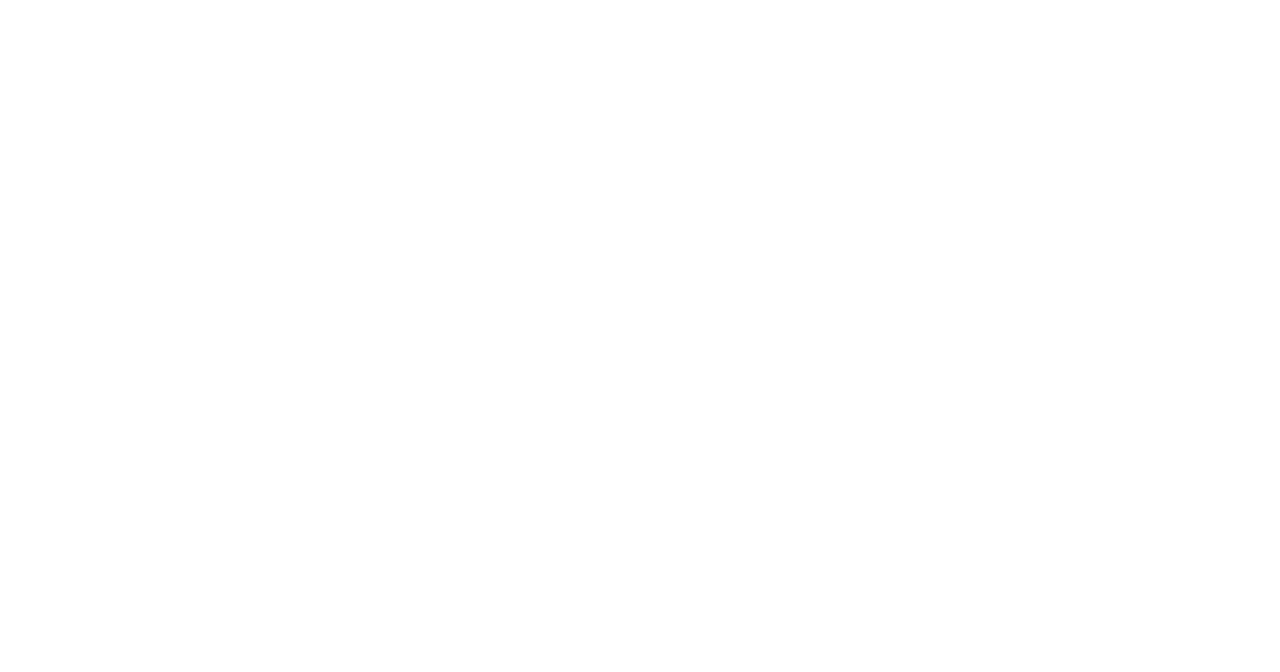
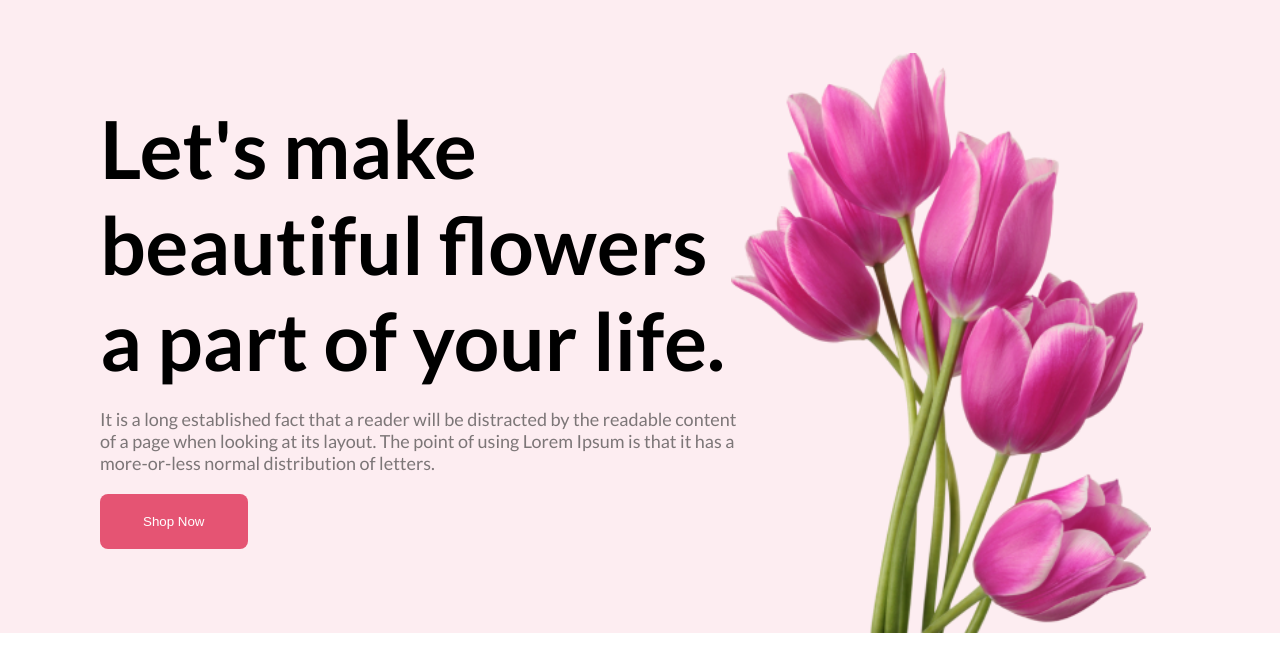
Before and after one commit to red-one12/p-hero-flower-shop, a plain HTML site: page index.html in a window 1280 px wide. Drawn offline with Linux system fonts and the light colour scheme.

Commit message:
header done

```diff
--- a/index.html
+++ b/index.html
@@ -1,12 +1,29 @@
 <!DOCTYPE html>
 <html lang="en">
+
 <head>
     <meta charset="UTF-8">
     <meta name="viewport" content="width=device-width, initial-scale=1.0">
     <title>Flower Shop</title>
     <link rel="stylesheet" href="style/style.css">
 </head>
+
 <body>
+    <header class="lato bg-light-color">
+        <div class="content-div">
+            <h1>Let's make beautiful flowers a part of your life.</h1>
+            <p>It is a long established fact that a reader will be distracted by the readable content of a page when
+                looking at its layout. The point of using Lorem Ipsum is that it has a more-or-less normal distribution
+                of letters.</p>
+            <button class="btn">Shop Now</button>
+        </div>
+    </header>
+    <main>
 
+    </main>
+    <footer>
+
+    </footer>
 </body>
+
 </html>
--- a/style/style.css
+++ b/style/style.css
@@ -1,7 +1,55 @@
-
+@import url('https://fonts.googleapis.com/css2?family=Lato:ital,wght@0,100;0,300;0,400;0,700;0,900;1,100;1,300;1,400;1,700;1,900&display=swap');
 
 *{
     margin: 0;
     padding: 0;
     box-sizing: border-box;
 }
+
+
+
+/* shared class */
+.lato{
+    font-family: "Lato", sans-serif;
+}
+.bg-light-color{
+    background-color: rgba(229, 84, 115, 0.100);
+}
+.btn{
+    padding: 20px 43px;
+    border-radius: 8px;
+    background-color: #E55473;
+    color: white;
+    border: none;
+}
+
+
+
+  /* header starting...  */
+  header{
+    padding: 100px 100px 0px 100px;
+    display: flex;
+    justify-content: space-between;
+    align-items: center;
+    background-image: url(/images/pngwing\ 6.png);
+    background-repeat: no-repeat;
+    background-size: 420px;
+    background-position: 85% bottom;
+  }
+  header .content-div{
+    width: 60%;
+    height: 100%;
+    display: flex;
+    flex-direction: column;
+    justify-content: space-between;
+    align-items: start;
+    gap: 20px;
+    padding: 0px 0px 84px 0px;
+  }
+  header .content-div h1{
+    font-size: 80px;
+  }
+  header .content-div p{
+    font-size: 18px;
+    color: rgba(39, 39, 39, 0.600);
+  }
```
Also changed, not shown: images/Flower 01.png (renamed from Flower Asset/Flower 01.png), images/Group 57.png (renamed from Flower Asset/Group 57.png), images/Group 58.png (renamed from Flower Asset/Group 58.png), images/Group 59.png (renamed from Flower Asset/Group 59.png), images/Rectangle 4.png (renamed from Flower Asset/Rectangle 4.png), images/Rectangle 5.png (renamed from Flower Asset/Rectangle 5.png), images/Rectangle 6.png (renamed from Flower Asset/Rectangle 6.png), images/Rectangle 9.png (renamed from Flower Asset/Rectangle 9.png), images/pngwing 10.png (renamed from Flower Asset/pngwing 10.png), images/pngwing 5.png (renamed from Flower Asset/pngwing 5.png), images/pngwing 6.png (renamed from Flower Asset/pngwing 6.png), images/pngwing 7.png (renamed from Flower Asset/pngwing 7.png), images/pngwing 8.png (renamed from Flower Asset/pngwing 8.png).
